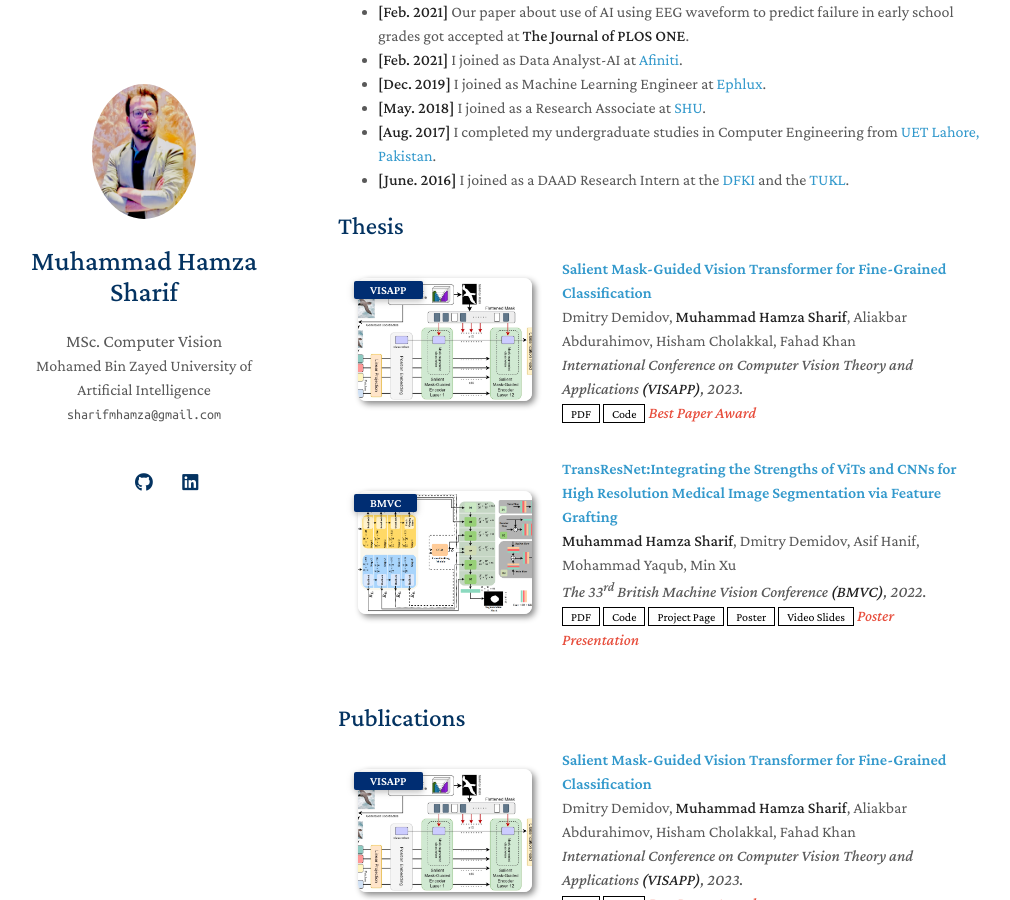
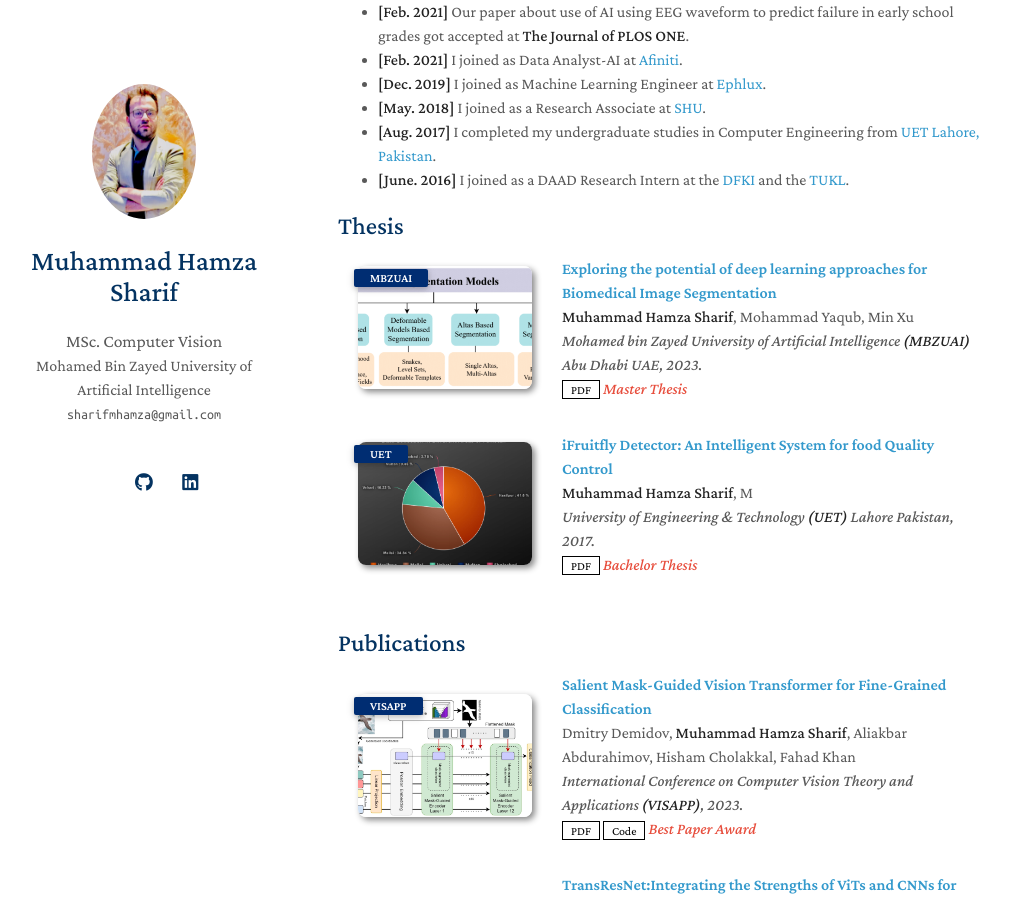
Before and after one commit to Sharifmhamza/sharifmhamza.github.io, a Jekyll site: the page built from index.md, in a window 1280 px wide and 900 px high, scrolled down 874 px. Shown: the whole window, without its empty margins (132-1142 px from the left). Built offline with Jekyll 4.4.1, drawn with Linux system fonts in a browser that asks for light colours; a style sheet for code colours, icons or effects is not loaded; our own code applies the rules of GitHub Pages for plain Markdown files.

Commit message:
Update thesis.yml

```diff
--- a/_data/thesis.yml
+++ b/_data/thesis.yml
@@ -1,22 +1,18 @@
 main:
 
-  - title: "Salient Mask-Guided Vision Transformer for Fine-Grained Classification"
-    authors: Dmitry Demidov, <strong>Muhammad Hamza Sharif</strong>, Aliakbar Abdurahimov, Hisham Cholakkal, Fahad Khan
-    conference_short: VISAPP
-    conference: International Conference on Computer Vision Theory and Applications <strong>(VISAPP)</strong>, 2023.
-    pdf: https://www.scitepress.org/PublishedPapers/2023/116111/116111.pdf
-    code: https://github.com/demidovd98/sm-vit?tab=readme-ov-file
-    image: ./assets/img/4thpaper.png
-    notes: Best Paper Award
+  - title: "Exploring the potential of deep learning approaches for Biomedical Image Segmentation"
+    authors: <strong>Muhammad Hamza Sharif</strong>, Mohammad Yaqub, Min Xu
+    conference_short: MBZUAI
+    conference: Mohamed bin Zayed University of Artificial Intelligence <strong>(MBZUAI)</strong> Abu Dhabi UAE, 2023.
+    pdf: https://www.dropbox.com/scl/fi/6qli613dq4ts4lknnqhbb/2023_Thesis_Hamza.pdf?rlkey=kyn3xs6aptj6r2tem0b3qm41u&dl=0
+    image: ./assets/img/2ndthesis.png
+    notes: Master Thesis
 
-  - title: "TransResNet:Integrating the Strengths of ViTs and CNNs for High Resolution Medical Image Segmentation via Feature Grafting"
-    authors: <strong>Muhammad Hamza Sharif</strong>, Dmitry Demidov, Asif Hanif, Mohammad Yaqub, Min Xu
-    conference_short: BMVC
-    conference: The 33<sup>rd</sup> British Machine Vision Conference <strong>(BMVC)</strong>, 2022.
-    pdf: https://bmvc2022.mpi-inf.mpg.de/0293.pdf
-    code: https://github.com/Sharifmhamza/TransResNet
-    page: https://bmvc2022.mpi-inf.mpg.de/293/
-    poster: https://class-il.mpi-inf.mpg.de/mnemonics/
-    videoslides: https://bmvc2022.mpi-inf.mpg.de/0293_video.mp4
-    image: ./assets/img/3rdpaper.png
-    notes: Poster Presentation
+
+  - title: "iFruitfly Detector: An Intelligent System for food Quality Control"
+    authors: <strong>Muhammad Hamza Sharif</strong>, M
+    conference_short: UET
+    conference: University of Engineering & Technology <strong>(UET)</strong> Lahore Pakistan, 2017.
+    pdf: https://www.dropbox.com/scl/fi/i74seai32pn7av74p6k5h/Bachelors-Thesis_Ifruifly-Detector_An-intelligent-System-for-Food-Quality-Control.pdf?rlkey=91a0slgkaimed3up18vuvzmdp&dl=0
+    image: ./assets/img/1stthesis.png
+    notes: Bachelor Thesis
```
